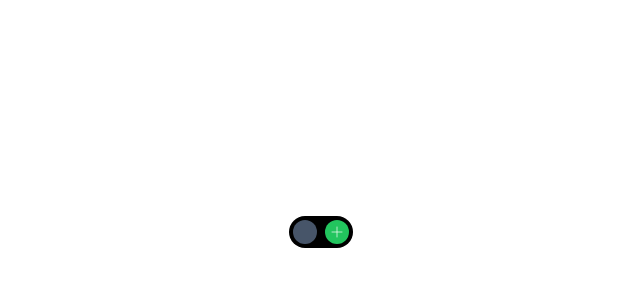
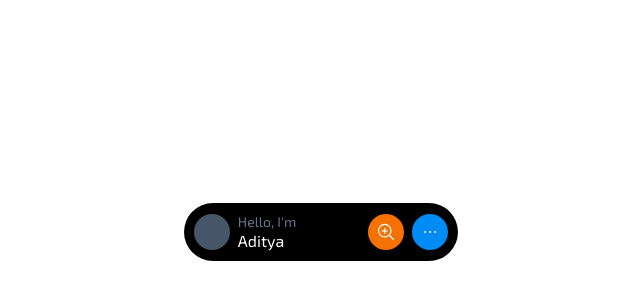
Before and after one commit to ExplorerAadi/motion-la-la-land, a Next.js app: page /private-island in a window 1280 px wide. Shown: the part 168-468 px from the top of the page, without its empty margins (319-959 px from the left). Built offline with nearby package versions, Linux system fonts and the light colour scheme.

Commit message:
🎸 Island stage one

```diff
--- a/app/private-island/PrivateIsland.tsx
+++ b/app/private-island/PrivateIsland.tsx
@@ -1,15 +1,50 @@
 "use client";
 import { motion } from "framer-motion";
-import { useState } from "react";
+import { useEffect, useState } from "react";
 
 export const PrivateIsland = () => {
   const [isExpanded, setIsExpanded] = useState(false);
 
+  useEffect(() => {
+    const timer = setTimeout(() => setIsExpanded(true), 1000);
+
+    return () => clearTimeout(timer);
+  }, []);
+
   return (
     <div className="flex items-center justify-center w-full h-screen cursor-pointer">
       {isExpanded ? (
+        <ExpandedStageOne setIsExpanded={setIsExpanded} />
+      ) : (
+        <BaseDynamicIsland setIsExpanded={setIsExpanded} />
+      )}
+    </div>
+  );
+};
+
+const BaseDynamicIsland = ({
+  setIsExpanded,
+}: {
+  setIsExpanded: (value: boolean) => void;
+}) => {
+  return (
+    <motion.button
+      className="bg-black text-white flex justify-between items-center space-x-2 w-[100px] h-7"
+      onClick={() => setIsExpanded(true)}
+      layoutId="expand-stage-1"
+      style={{ borderRadius: 999 }}
+    ></motion.button>
+  );
+};
+
+const ExpandedStageOne = ({
+  setIsExpanded,
+}: {
+  setIsExpanded: (value: boolean) => void;
+}) => {
+  return (
     <motion.div
-          className="p-2 bg-black text-white flex justify-between items-center space-x-2"
+      className="p-2.5 bg-black text-white flex justify-between items-center space-x-2"
       layoutId="expand-stage-1"
       style={{ borderRadius: 999 }}
     >
@@ -17,56 +52,26 @@ export const PrivateIsland = () => {
         className="w-9 h-9 bg-slate-600"
         onClick={() => setIsExpanded(false)}
         style={{ borderRadius: 999 }}
-            layoutId="expand-stage-1-profile-pic"
       ></motion.button>
-          <div className="flex flex-col pr-24 justify-center">
-            <p className="text-sm text-slate-500 leading-tight">
-              Hello, I&apos;m
-            </p>
+      <div className="flex flex-col pr-16 justify-center">
+        <p className="text-sm text-slate-500 leading-tight">Hello, I&apos;m</p>
         <h3 className="text-base text-white leading-tight">Aditya</h3>
       </div>
-          <div className="w-9 h-9 bg-green-500 rounded-full p-2">
+      <div className="flex justify-center space-x-2">
+        <motion.button
+          className="w-9 h-9 bg-[#F57202] p-2"
+          style={{ borderRadius: 999 }}
+        >
+          <MagnifyingGlassIcon />
+        </motion.button>
+        <motion.button
+          className="w-9 h-9 bg-[#008BF5] p-2"
+          style={{ borderRadius: 999 }}
+        >
           <MoreIcon />
+        </motion.button>
       </div>
     </motion.div>
-      ) : (
-        <motion.button
-          className="p-1 bg-black text-white flex justify-between items-center space-x-2"
-          onClick={() => setIsExpanded(true)}
-          layoutId="expand-stage-1"
-          style={{ borderRadius: 999 }}
-        >
-          <motion.div
-            className="w-6 h-6 bg-slate-600"
-            style={{ borderRadius: 999 }}
-            layoutId="expand-stage-1-profile-pic"
-          ></motion.div>
-          <div className="w-6 h-6 bg-green-500 rounded-full p-1">
-            <PlusIcon />
-          </div>
-        </motion.button>
-      )}
-    </div>
-  );
-};
-
-const PlusIcon = () => {
-  return (
-    <motion.svg
-      xmlns="http://www.w3.org/2000/svg"
-      fill="none"
-      viewBox="0 0 24 24"
-      stroke-width="2"
-      stroke="currentColor"
-      whileHover={{ rotate: 360 }}
-      // transition={{ repeat: 5, duration: 0.5 }}
-    >
-      <path
-        strokeLinecap="round"
-        strokeLinejoin="round"
-        d="M12 4.5v15m7.5-7.5h-15"
-      />
-    </motion.svg>
   );
 };
 
@@ -78,7 +83,6 @@ const MoreIcon = () => {
       viewBox="0 0 24 24"
       stroke-width="1.5"
       stroke="currentColor"
-      // whileHover={{ rotate: 360 }}
     >
       <path
         strokeLinecap="round"
@@ -88,3 +92,21 @@ const MoreIcon = () => {
     </motion.svg>
   );
 };
+
+const MagnifyingGlassIcon = () => {
+  return (
+    <svg
+      xmlns="http://www.w3.org/2000/svg"
+      fill="none"
+      viewBox="0 0 24 24"
+      stroke-width="1.5"
+      stroke="currentColor"
+    >
+      <path
+        strokeLinecap="round"
+        strokeLinejoin="round"
+        d="m21 21-5.197-5.197m0 0A7.5 7.5 0 1 0 5.196 5.196a7.5 7.5 0 0 0 10.607 10.607ZM10.5 7.5v6m3-3h-6"
+      />
+    </svg>
+  );
+};
```
Lines whose indentation alone changed are shown as unchanged.
